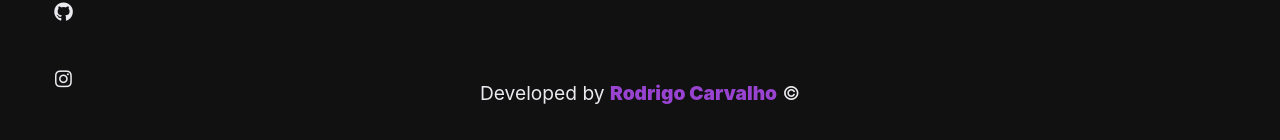
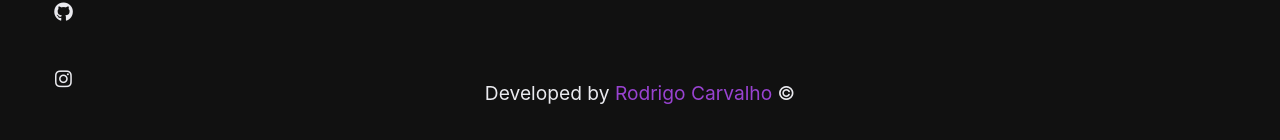
Before and after one commit to rodrigocarvalhodev/portfolio-duckdeveloper, an Angular app: page /home in a window 1280 px wide. Shown: the part 657-797 px from the top of the page. Built offline with nearby package versions, Linux system fonts and the light colour scheme.

Commit message:
adjust bold of header and footer

```diff
--- a/src/app/template/footer/footer.component.scss
+++ b/src/app/template/footer/footer.component.scss
@@ -39,7 +39,7 @@ footer {
     #copyright {
         p > a {
             cursor: pointer;
-            font-weight: 900;
+            font-weight: 400;
             color: #9943d1;
             text-decoration: none;
         }
--- a/src/app/template/header/header.component.scss
+++ b/src/app/template/header/header.component.scss
@@ -108,7 +108,7 @@ header {
             border-radius: 20px;
             border: none;
             cursor: pointer;
-            font-weight: 600;
+            font-weight: 400;
         }
 
         button:hover {
```
